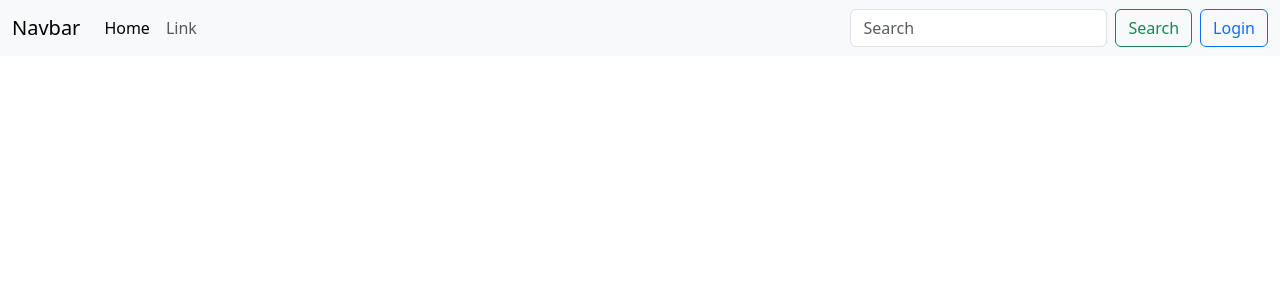
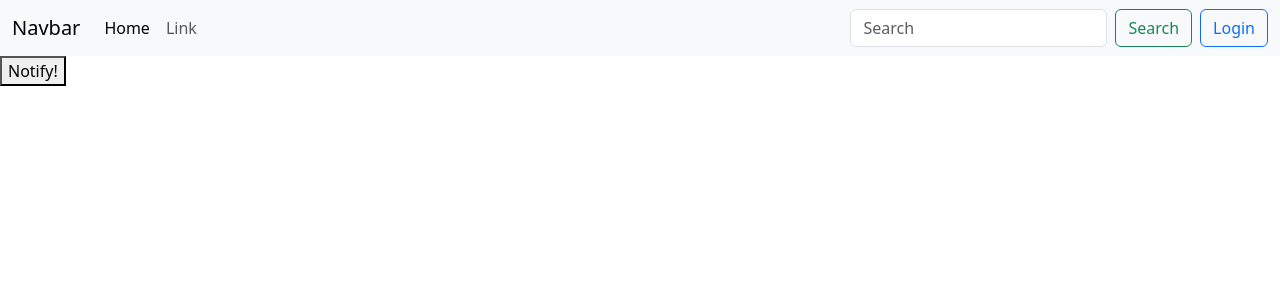
Before and after one commit to RathodVijay9524/UI-CP-CustomeHook-HOC, a React (Vite) app: page / in a window 1280 px wide. Shown: the top 300 px of the page. Built offline with nearby package versions, Linux system fonts and the light colour scheme.

Commit message:
tostar added...

```diff
--- a/package.json
+++ b/package.json
@@ -18,7 +18,8 @@
     "react": "^18.3.1",
     "react-dom": "^18.3.1",
     "react-redux": "^9.2.0",
-    "react-router-dom": "^7.1.1"
+    "react-router-dom": "^7.1.1",
+    "react-toastify": "^11.0.2"
   },
   "devDependencies": {
     "@eslint/js": "^9.17.0",
--- a/src/App.jsx
+++ b/src/App.jsx
@@ -2,11 +2,17 @@
 import { BrowserRouter } from 'react-router-dom';
 import Router from './app/router/index';
 import Navbar from './app/components/pages/Navbar';
+import { ToastContainer, toast } from 'react-toastify';
 
 const App = () => {
+  const notify = () => toast("Wow so easy!");
   return (
     <BrowserRouter>
       <Navbar />
+      <div>
+        <button onClick={notify}>Notify!</button>
+        <ToastContainer />
+      </div>
       <Router />
     </BrowserRouter>
   );
--- a/src/main.jsx
+++ b/src/main.jsx
@@ -5,6 +5,7 @@
 import App from './App.jsx'
 import 'bootstrap/dist/css/bootstrap.min.css';
 import 'bootstrap/dist/js/bootstrap.bundle.min.js';
+
 
 createRoot(document.getElementById('root')).render(
 
```
Also changed, not shown: 1 other file (tests, documents, lock files or other folders).
